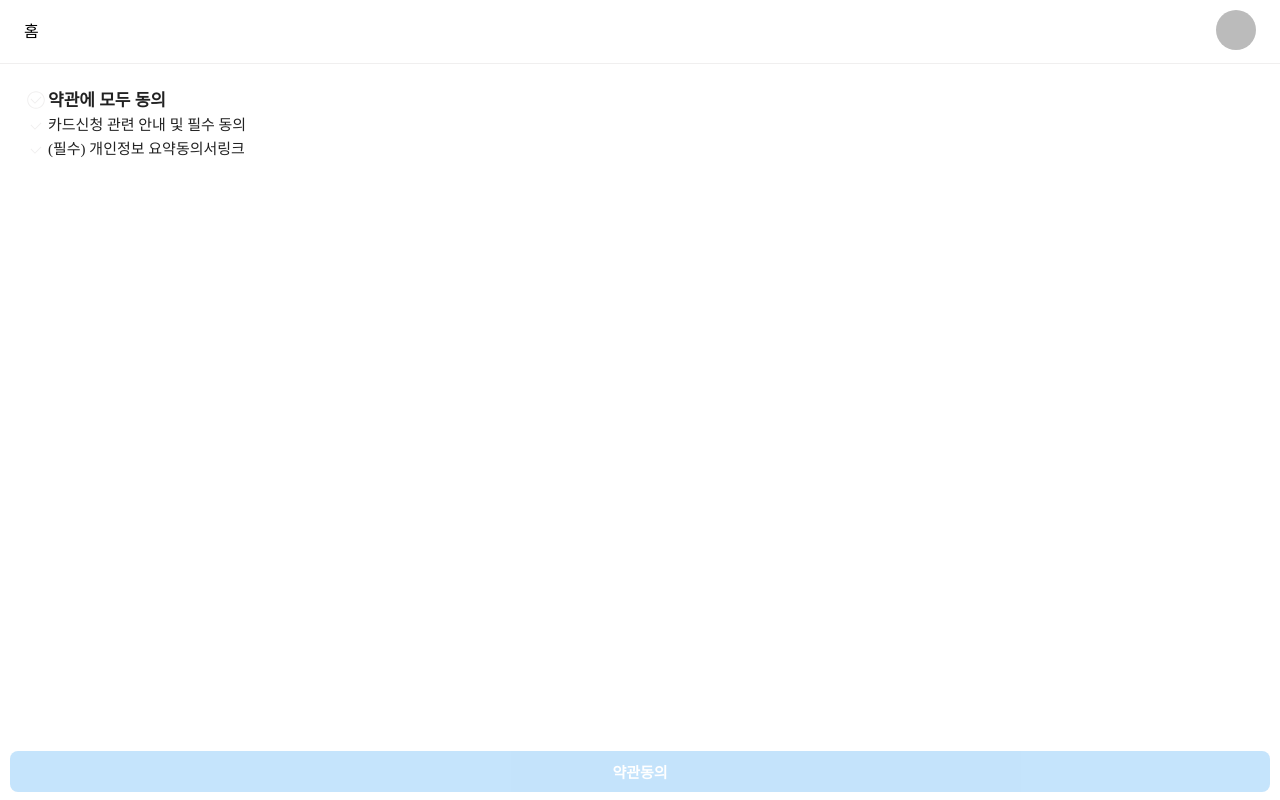
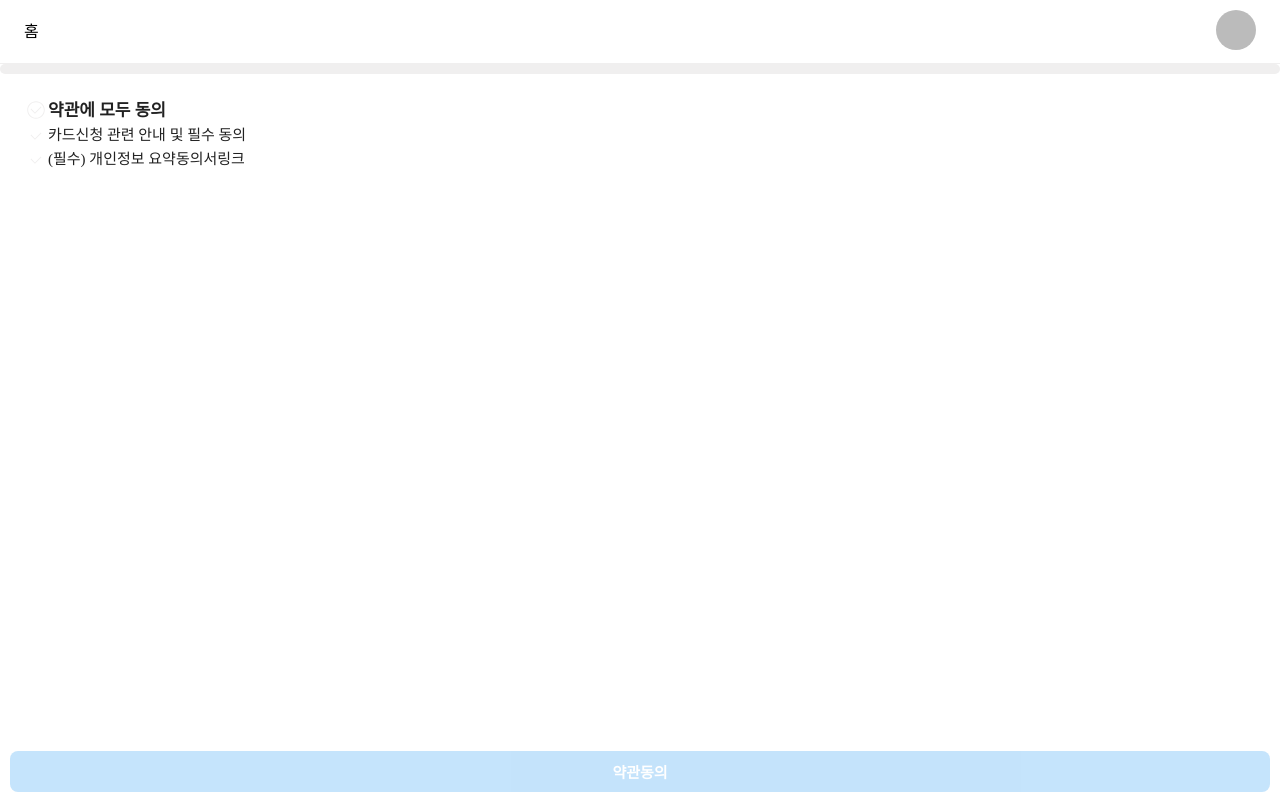
Before and after one commit to geunee92/Mcard, a React (Vite) app: page /apply/1 in a window 1280 px wide. Built offline with nearby package versions, Linux system fonts and the light colour scheme; no server answers; the database is empty; sample sign-in values are in the browser's storage.

Commit message:
refactor: UI/UX 개선(프로그래스 바, 로딩 문구)

```diff
--- a/src/components/apply/index.tsx
+++ b/src/components/apply/index.tsx
@@ -9,6 +9,9 @@ import { useAtomValue } from 'jotai'
 import { useParams } from 'react-router-dom'
 import { userAtom } from '@/atoms/user'
 import { APPLY_STATUS } from '@/constants/apply'
+import ProgressBar from '../shared/ProgressBar'
+
+const LAST_STEP = 3
 
 function Apply({ onSubmit }: { onSubmit: (applyValues: ApplyValues) => void }) {
   const user = useAtomValue(userAtom)
@@ -75,6 +78,8 @@ function Apply({ onSubmit }: { onSubmit: (applyValues: ApplyValues) => void }) {
 
   return (
     <div>
+      <ProgressBar progress={(applyValues.step as number) / LAST_STEP} />
+
       {applyValues.step === 0 ? <Terms onNext={handleTermsChange} /> : null}
 
       {applyValues.step === 1 ? (
--- /dev/null
+++ b/src/components/shared/ProgressBar.tsx
@@ -0,0 +1,29 @@
+import styled from '@emotion/styled'
+
+import { colors } from '@styles/colorPalette'
+
+const BaseProgressBar = styled.div<{ progress: number }>(({ progress }) => ({
+  height: 10,
+  backgroundColor: colors.blue,
+  transform: `scaleX(${progress})`,
+  transition: 'transform 0.3s',
+  transformOrigin: 'left',
+}))
+
+const Container = styled.div(() => ({
+  width: '100%',
+  height: 10,
+  backgroundColor: colors.grey,
+  overflow: 'hidden',
+  borderRadius: 6,
+}))
+
+function ProgressBar({ progress }: { progress: number }) {
+  return (
+    <Container>
+      <BaseProgressBar progress={progress} />
+    </Container>
+  )
+}
+
+export default ProgressBar
--- a/src/pages/Apply.tsx
+++ b/src/pages/Apply.tsx
@@ -11,6 +11,12 @@ import { useAtomValue } from 'jotai'
 import useAppliedCard from '@/components/apply/hooks/useAppliedCard'
 import { useAlertContext } from '@/contexts/AlertContext'
 import FullPageLoader from '@/components/shared/FullPageLoader'
+
+const STATUS_MESSAGE = {
+  [APPLY_STATUS.REDAY]: '카드 심사를 준비하고있습니다.',
+  [APPLY_STATUS.PROGRESS]: '카드를 심사중입니다. 잠시만 기다려주세요.',
+  [APPLY_STATUS.COMPLETE]: '카드 신청이 완료되었습니다.',
+}
 
 function ApplyPage() {
   const navigate = useNavigate()
@@ -48,7 +54,7 @@ function ApplyPage() {
     },
   })
 
-  usePollApplyStatus({
+  const { data: status } = usePollApplyStatus({
     onSuccess: async () => {
       await updateApplyCard({
         userId: user?.uid as string,
@@ -92,7 +98,7 @@ function ApplyPage() {
 
   // TODO: 개선
   if (readyToPoll || 카드를신청중인가) {
-    return <FullPageLoader message="카드를 신청중입니다" />
+    return <FullPageLoader message={STATUS_MESSAGE[status ?? 'REDAY']} />
   }
 
   return <Apply onSubmit={mutate} />
--- a/src/pages/Card.tsx
+++ b/src/pages/Card.tsx
@@ -93,7 +93,10 @@ function Card() {
         </Flex>
       ) : null}
 
-      <FixedBottomButton label="신청하기" onClick={moveToApply} />
+      <FixedBottomButton
+        label="1분만에 신청하고 혜택받기"
+        onClick={moveToApply}
+      />
     </div>
   )
 }
```
